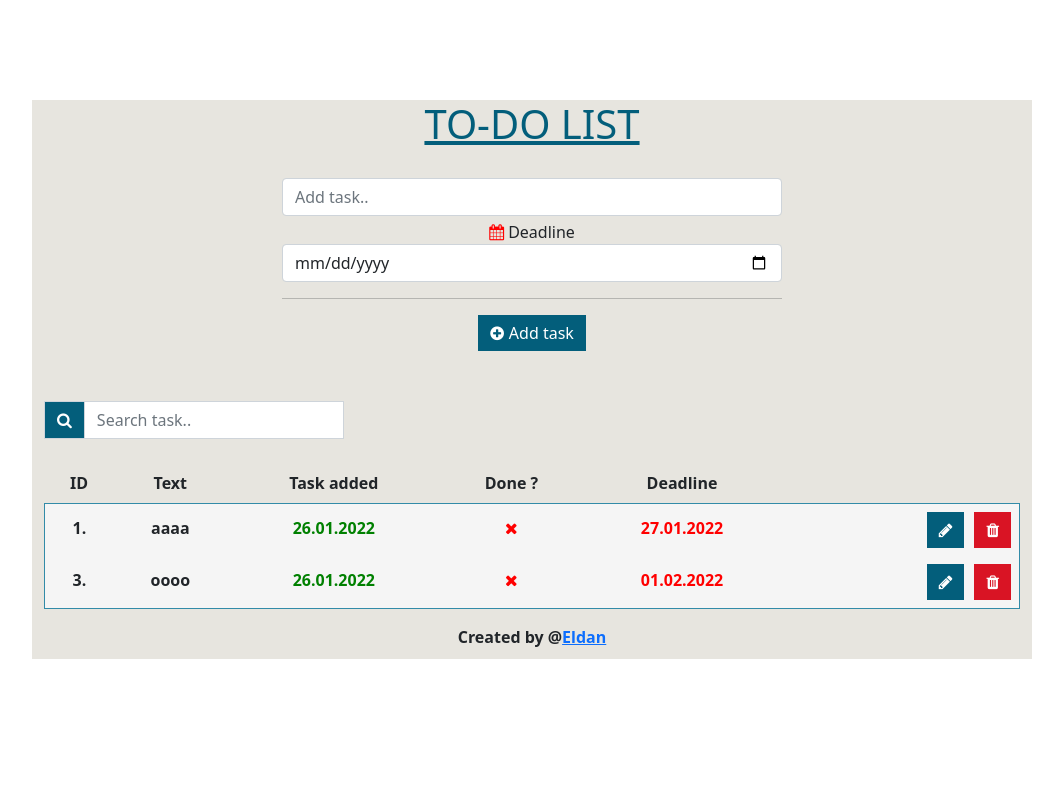
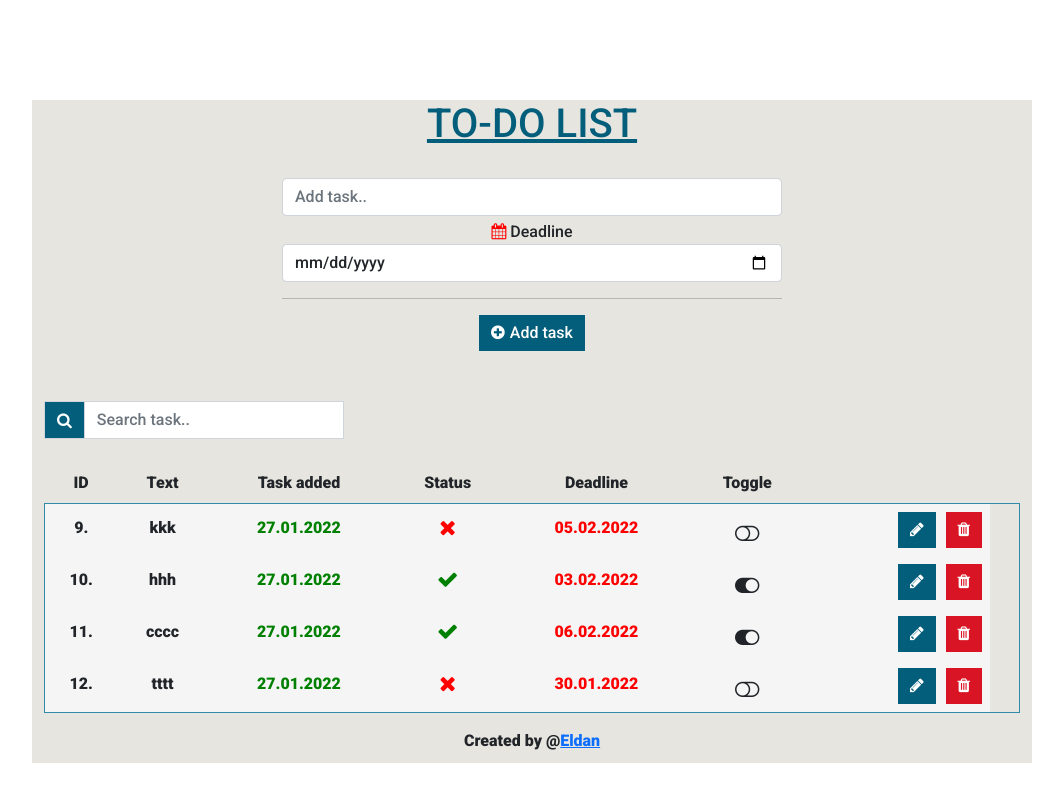
Before and after one commit to EldanHubic/to-do-list, an Angular app: page /home in a window 1280 px wide. Shown: the top 802 px of the page, without its empty margins (108-1171 px from the left). Built offline with nearby package versions, Linux system fonts and the light colour scheme; data requests are answered from the project's data file.

Commit message:
fixed search and created toggle option for done tasks

```diff
--- a/db.json
+++ b/db.json
@@ -1,18 +1,32 @@
 {
   "tasks": [
     {
-      "text": "aaaa",
-      "date": "26.01.2022",
+      "id": 9,
+      "text": "kkk",
+      "date": "27.01.2022",
       "done": false,
-      "deadline": "27.01.2022",
-      "id": 1
+      "deadline": "05.02.2022"
     },
     {
-      "id": 3,
-      "text": "oooo",
-      "date": "26.01.2022",
+      "id": 10,
+      "text": "hhh",
+      "date": "27.01.2022",
+      "done": true,
+      "deadline": "03.02.2022"
+    },
+    {
+      "id": 11,
+      "text": "cccc",
+      "date": "27.01.2022",
+      "done": true,
+      "deadline": "06.02.2022"
+    },
+    {
+      "id": 12,
+      "text": "tttt",
+      "date": "27.01.2022",
       "done": false,
-      "deadline": "01.02.2022"
+      "deadline": "30.01.2022"
     }
   ]
 }
--- a/src/app/add-task/add-task.component.ts
+++ b/src/app/add-task/add-task.component.ts
@@ -31,8 +31,6 @@ export class AddTaskComponent implements OnInit {
 
   }
 
-
-
   addTodo(): void {
     const currentDate = format(new Date(), 'dd.MM.yyyy');
     let newDeadline: string[] = this.deadline.split('-');
--- a/src/app/content/content.component.ts
+++ b/src/app/content/content.component.ts
@@ -26,6 +26,7 @@ export class ContentComponent implements OnInit {
 
   ngOnInit(): void {
     this.listTodos();
+    this.filterArray = [];
   }
 
   //ispiši sve todo
--- a/src/app/tasks/tasks.component.css
+++ b/src/app/tasks/tasks.component.css
@@ -50,3 +50,11 @@
 .form-check-input{
     border: 1px solid #328ba8;
 }
+
+.fa-toggle-off:hover {
+    cursor: pointer;
+}
+
+.fa-toggle-on:hover {
+    cursor: pointer;
+}
--- a/src/app/tasks/tasks.component.html
+++ b/src/app/tasks/tasks.component.html
@@ -1,4 +1,4 @@
-<div class="input-group mb-4"  style="width: 300px">
+<div class="input-group mb-4" style="width: 300px">
   <span class="input-group-text" id="inputGroup-sizing-default"
     ><i class="fa fa-search"></i
   ></span>
@@ -8,7 +8,7 @@
     placeholder="Search task.."
     aria-label="Sizing example input"
     aria-describedby="inputGroup-sizing-default"
-    [(ngModel)] = "search"
+    [(ngModel)]="search"
   />
 </div>
 
@@ -19,8 +19,9 @@
       <th score="col">ID</th>
       <th scope="col">Text</th>
       <th scope="col">Task added</th>
-      <th scope="col">Done ?</th>
+      <th scope="col">Status</th>
       <th scope="col">Deadline</th>
+      <th scope="col">Toggle</th>
       <th scope="col"></th>
       <th scope="col"></th>
     </tr>
@@ -42,9 +43,11 @@
         <b>{{ task.date | convertDashToSpace: "-" }}</b>
       </td>
       <td class="table-data">
-        <b *ngIf="!task.done"><i class="fa fa-times" style="color: red"></i></b>
+        <b *ngIf="!task.done"
+          ><i class="fa fa-times fa-lg" style="color: red"></i
+        ></b>
         <b *ngIf="task.done"
-          ><i class="fa fa-check" style="color: green"></i
+          ><i class="fa fa-check fa-lg" style="color: green"></i
         ></b>
       </td>
       <td class="table-data" style="color: red">
@@ -63,7 +66,10 @@
         />
         <b>{{ task.deadline }}</b>
       </td>
-      <td class="table-data" style="padding-top: 18px"></td>
+      <td class="table-data" style="padding-top: 18px">
+        <i *ngIf="!task.done" class="fa fa-toggle-off fa-lg" (click)="checkDoneTask(task)"></i>
+        <i *ngIf="task.done" class="fa fa-toggle-on fa-lg" (click)="checkDoneTask(task)"></i>
+      </td>
       <td id="buttons">
         <div *ngIf="selectedTask.id === task.id">
           <button
--- a/src/app/tasks/tasks.component.ts
+++ b/src/app/tasks/tasks.component.ts
@@ -36,8 +36,10 @@ export class TasksComponent implements OnInit {
   set search(searchParam: string) {
     this._search = searchParam;
     this.filterArray = this.filterTasks(searchParam);
-    console.log(this.filterArray);
-    console.log(this._search);
+    // console.log(this.filterArray);
+    // console.log(this._search);
+    // console.log(this.todo);
+
   }
 
 
@@ -47,14 +49,18 @@ export class TasksComponent implements OnInit {
 
   isClicked: boolean = false;
 
-  ngOnInit(): void {}
+  ngOnInit(): void {
+
+  }
 
   //obriši task
   deleteTodo(id: number): void {
     this.crudHttpService.deleteTodo(id).subscribe((data) => {
       const index = this.todo.findIndex((el) => el.id === id);
       if (id > -1) {
+        this.filterArray.splice(index, 1);
         this.todo.splice(index, 1);
+
       }
     });
   }
@@ -68,9 +74,9 @@ export class TasksComponent implements OnInit {
       done: task.done,
       deadline: task.deadline,
     };
-    console.log(this.selectedTask);
+    // console.log(this.selectedTask);
     this.isClicked = true;
-    console.log(this.isClicked);
+    // console.log(this.isClicked);
   }
 
   updateTodo(task: ITask) {
@@ -89,8 +95,11 @@ export class TasksComponent implements OnInit {
           (el) => el.id === this.selectedTask.id
         );
         if (this.selectedTask.id > -1) {
+          this.filterArray.splice(index, 1, newTask);
           this.todo.splice(index, 1, newTask);
+
           this.newText = '';
+
         }
         this.selectedTask = {
           id: 0,
@@ -103,7 +112,7 @@ export class TasksComponent implements OnInit {
       (error) => {}
     );
     this.isClicked = false;
-    console.log(this.selectedTask);
+    // console.log(this.selectedTask);
   }
 
   cancel(): void {
@@ -117,9 +126,27 @@ export class TasksComponent implements OnInit {
     };
   }
 
-  // MyCtrl($scope: any, $filter: any) {
-  //   $scope.date = $filter('date')(Date.now(), 'yyyy-MM-dd');
-  // }
+  checkDoneTask(task: ITask): void {
+    let selectedTask = {
+      id: task.id,
+      text: task.text,
+      date: task.date,
+      done: task.done ? false : true,
+      deadline: task.deadline,
+    };
+    if(task.done) {
+      task.done = false;
+    } else {
+      task.done = true;
+    }
+    this.crudHttpService.updateTask(task.id,selectedTask).subscribe(()=> {
+
+    },
+    (error)=> {})
+    // console.log(task.done);
+    // console.log(selectedTask);
+
+  }
 
   filterTasks(value: string): ITask[] {
     value.toLocaleLowerCase();
--- a/src/index.html
+++ b/src/index.html
@@ -6,6 +6,9 @@
   <base href="/">
   <meta name="viewport" content="width=device-width, initial-scale=1">
   <link rel="icon" type="image/x-icon" href="favicon.ico">
+  <style>
+    @import url('https://fonts.googleapis.com/css2?family=Roboto:wght@300;500;900&display=swap');
+    </style>
 </head>
 <body>
   <app-root></app-root>
--- a/src/styles.css
+++ b/src/styles.css
@@ -11,5 +11,5 @@
     margin-right: auto;
     margin-left: auto;
     border-radius: 0;
-
+    font-family: 'Roboto', sans-serif;
 }
```
